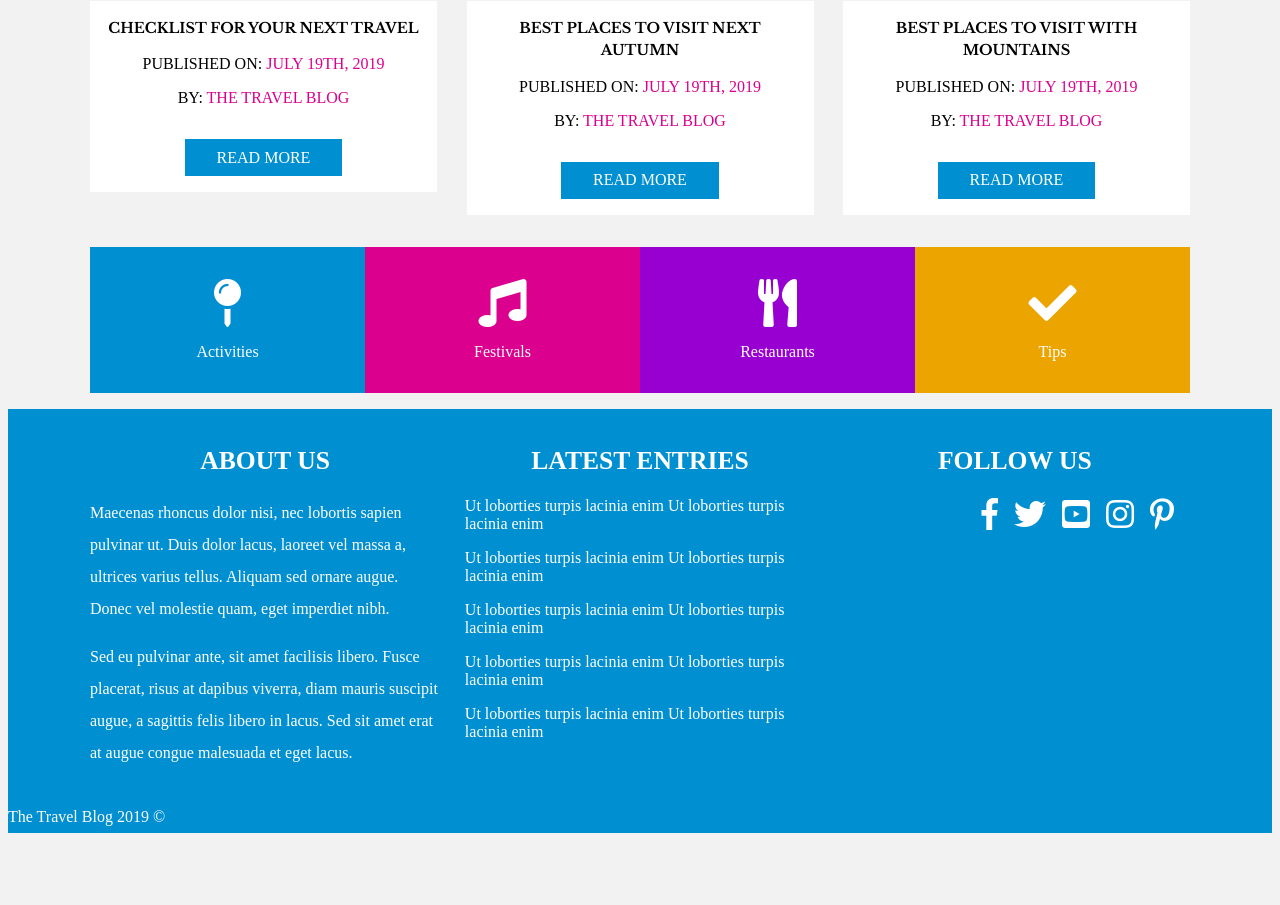
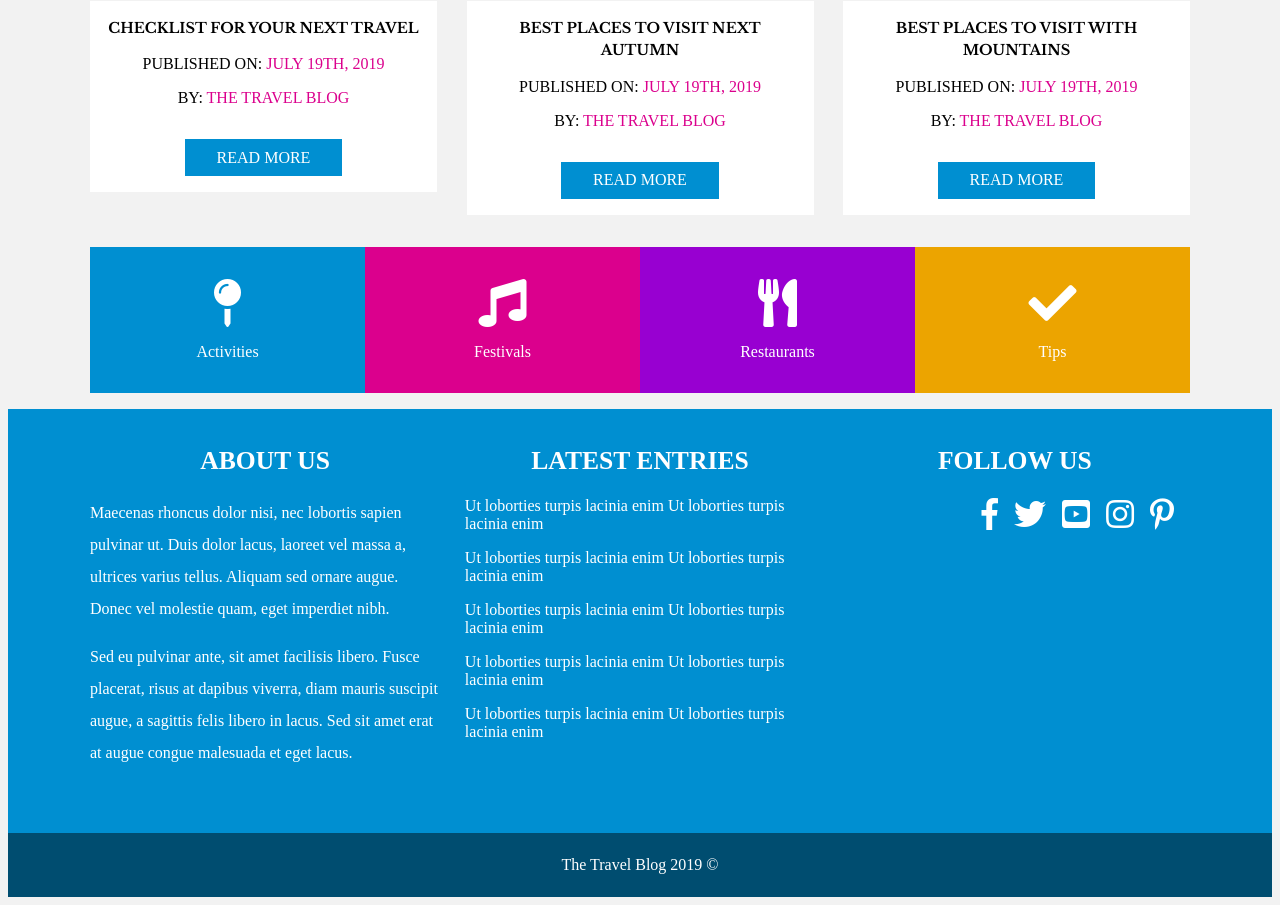
Before and after one commit to bhoomikahm18/06_Building_a_Blog_Homepage_Layout, a plain HTML site: page index.html in a window 1280 px wide. Shown: the part 1508-2413 px from the top of the page. Before the commit the page ends 2357 px from the top, so only its background shows below. Drawn offline with nearby package versions, Linux system fonts and the light colour scheme.

Commit message:
Finished with building a Blog Homepage Layout

```diff
--- a/css/style.css
+++ b/css/style.css
@@ -257,3 +257,9 @@ img {
 .social-nav a[href*='pinterest.com']::before{
     content: "\f231";
 }
+.copyright{
+    background-color: #004d70;
+    text-align: center;
+    margin: 3rem 0 0 0;
+    padding: 1rem 0;
+}
```
